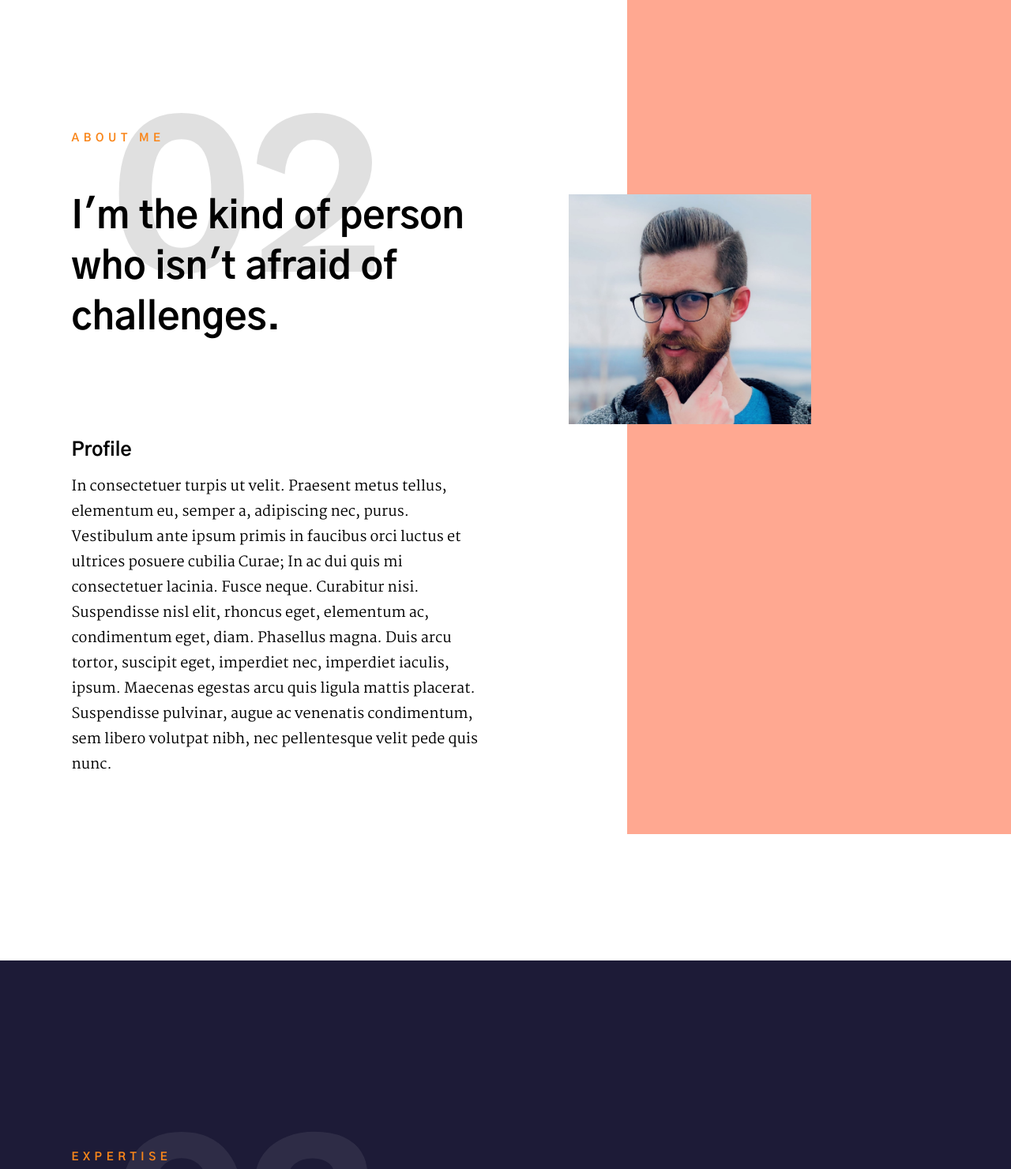
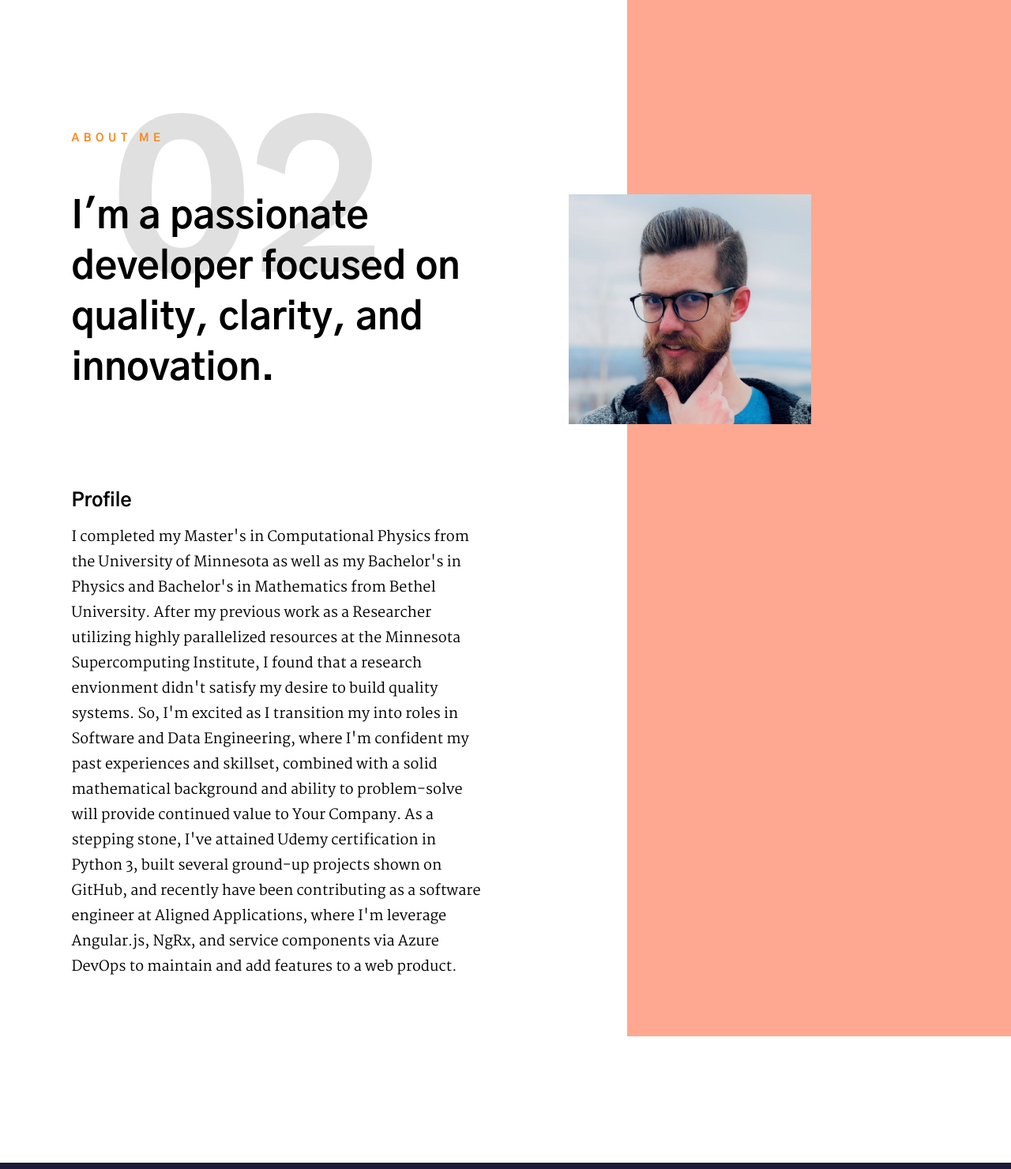
Before and after one commit to gnudrew/-flask-PortfolioWebsite, a Flask app: page / in a window 1280 px wide. Shown: the part 2299-3779 px from the top of the page at 79% size. Run offline with Flask 2, Linux system fonts and the light colour scheme.

Commit message:
added content to Profile

```diff
--- a/templates/index.html
+++ b/templates/index.html
@@ -223,7 +223,7 @@
 
                     <div class="section-intro" data-num="02" data-aos="fade-up">
                         <h3 class="subhead">About Me</h3>
-                        <h1 class="display-1">I'm the kind of person who isn't afraid of challenges.</h1>
+                        <h1 class="display-1">I'm a passionate developer focused on quality, clarity, and innovation.</h1>
                     </div>
 
                     <div class="profile-pic" data-aos="fade-up">
@@ -234,12 +234,17 @@
                     <h3 data-aos="fade-up">Profile</h3>
 
                     <p data-aos="fade-up">
-                    In consectetuer turpis ut velit. Praesent metus tellus, elementum eu, semper a, adipiscing nec, purus.
-                    Vestibulum ante ipsum primis in faucibus orci luctus et ultrices posuere cubilia Curae; In ac dui quis
-                    mi consectetuer lacinia. Fusce neque. Curabitur nisi. Suspendisse nisl elit, rhoncus eget, elementum ac,
-                    condimentum eget, diam. Phasellus magna. Duis arcu tortor, suscipit eget, imperdiet nec, imperdiet iaculis,
-                    ipsum. Maecenas egestas arcu quis ligula mattis placerat. Suspendisse pulvinar, augue ac venenatis condimentum,
-                    sem libero volutpat nibh, nec pellentesque velit pede quis nunc.
+                    I completed my Master's in Computational Physics from the University of Minnesota as well as my
+                    Bachelor's in Physics and Bachelor's in Mathematics from Bethel University. After my previous work as
+                    a Researcher utilizing highly parallelized resources at the Minnesota Supercomputing Institute, I found
+                    that a research envionment didn't satisfy my desire to build quality systems. So, I'm excited as I transition my
+                    into roles in Software and Data Engineering, where I'm confident my past experiences and skillset, combined with
+                    a solid mathematical background and ability to problem-solve will provide continued value to Your Company.
+
+                    As a stepping stone, I've attained Udemy certification in Python 3, built several ground-up projects shown on GitHub,
+                    and recently have been contributing as a software engineer at Aligned Applications, where I'm leverage Angular.js, NgRx,
+                    and service components via Azure DevOps to maintain and add features to a web product.
+
                     </p>
 
                 </div>
```
